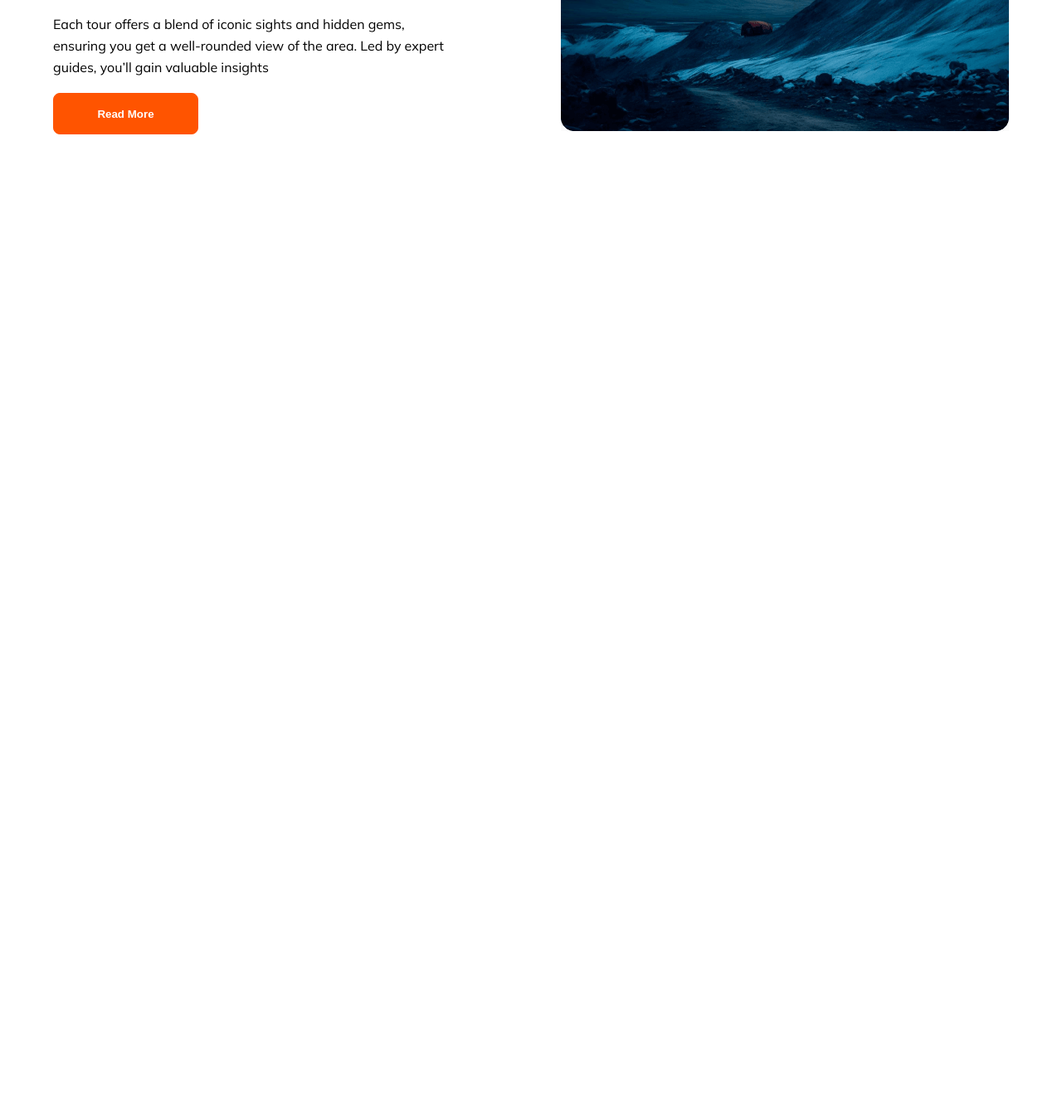
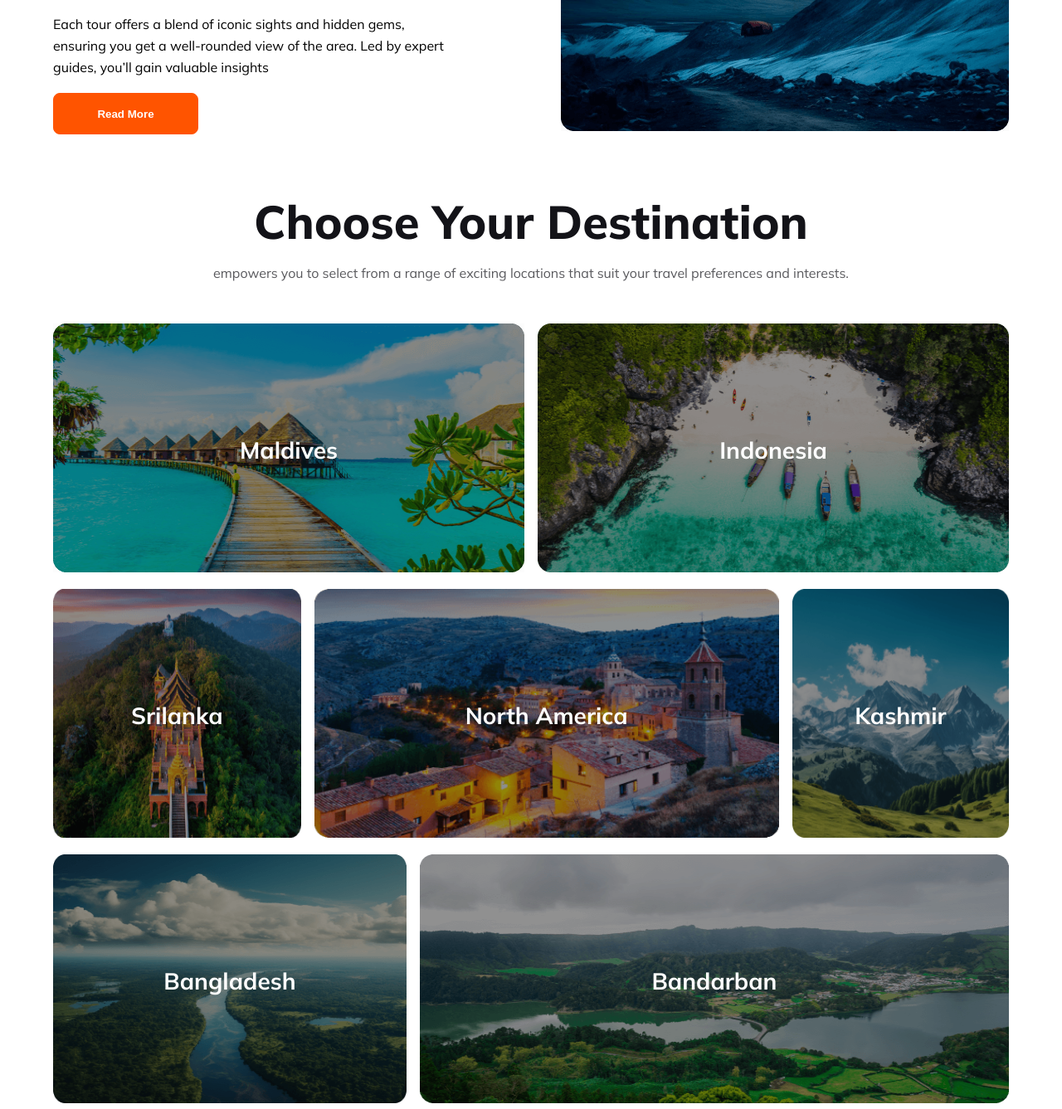
Before and after one commit to rounokjahan1/hero-travel-responsive, a plain HTML site: page index.html in a window 1280 px wide. Shown: the part 1221-2558 px from the top of the page at 83% size. Before the commit the page ends 1463 px from the top, so only its background shows below. Drawn offline with Linux system fonts and the light colour scheme.

Commit message:
destination section added

```diff
--- a/index.html
+++ b/index.html
@@ -55,5 +55,44 @@
       <img src="Images/Rectangle-4.png" alt="">
     </div>
    </section>
+   <!-- Your destination -->
+    <section class="container your-destination">
+      <h3>Choose Your Destination</h3>
+      <p class="your-destination-info">empowers you to select from a range of exciting locations that suit your travel preferences and interests.</p>
+      <div class="row-1">
+        <div class="country-card">
+          <img src="Images/Rectangle-5.png" alt="">
+          <p class="country">Maldives</p>
+        </div>
+        <div class="country-card">
+          <img src="Images/Rectangle-8.png" alt="">
+          <p class="country">Indonesia</p>
+        </div>
+      </div>
+      <div class="row-2">
+        <div class="country-card">
+          <img src="Images/Rectangle-6.png" alt="">
+          <p class="country">Srilanka</p>
+        </div>
+        <div class="country-card">
+          <img src="Images/Rectangle-7.png" alt="">
+          <p class="country">North America</p>
+        </div>
+        <div class="country-card">
+          <img src="Images/Rectangle-9.png" alt="">
+          <p class="country">Kashmir</p>
+        </div>
+      </div>
+      <div class="row-3">
+        <div class="country-card">
+          <img src="Images/Rectangle-11.png" alt="">
+          <p class="country">Bangladesh</p>
+        </div>
+        <div class="country-card">
+          <img src="Images/Rectangle-10.png" alt="">
+          <p class="country">Bandarban</p>
+        </div>
+      </div>
+    </section>
 </body>
 </html>
--- a/style/style.css
+++ b/style/style.css
@@ -152,3 +152,54 @@ select{
   line-height: 26px;
 
 }
+/* your destination */
+.your-destination{
+  text-align: center;
+}
+.your-destination h3{
+  color: rgb(19, 19, 24);
+  font-size: 3.50rem;
+  font-weight: 800;
+  line-height: 50px;
+}
+.your-destination-info{
+  color: rgba(19, 19, 24, 0.7);
+  font-size: 16px;
+  font-weight: 400;
+  line-height: 26px;
+  margin-top: 24px;
+  margin-bottom: 3rem;
+}
+
+
+.your-destination img{
+  width: 100%;
+  height: 300px;
+  filter: brightness(70%);
+}
+.row-1,
+.row-2,
+.row-3{
+  display: grid;
+  grid-template-columns: 1fr 1fr;
+  gap: 1rem;
+  margin: 1rem 0;
+}
+.row-2{
+  grid-template-columns: .8fr 1.5fr .7fr;
+}
+.row-3{
+ grid-template-columns: .75fr 1.25fr;
+}
+.country-card{
+  position: relative;
+}
+.country{
+  position: absolute;
+  top: 50%;
+  left: 50%;
+  color: white;
+  font-size: 28px;
+  transform: translate(-50% , -50%);
+  font-weight: 700;
+}
```
